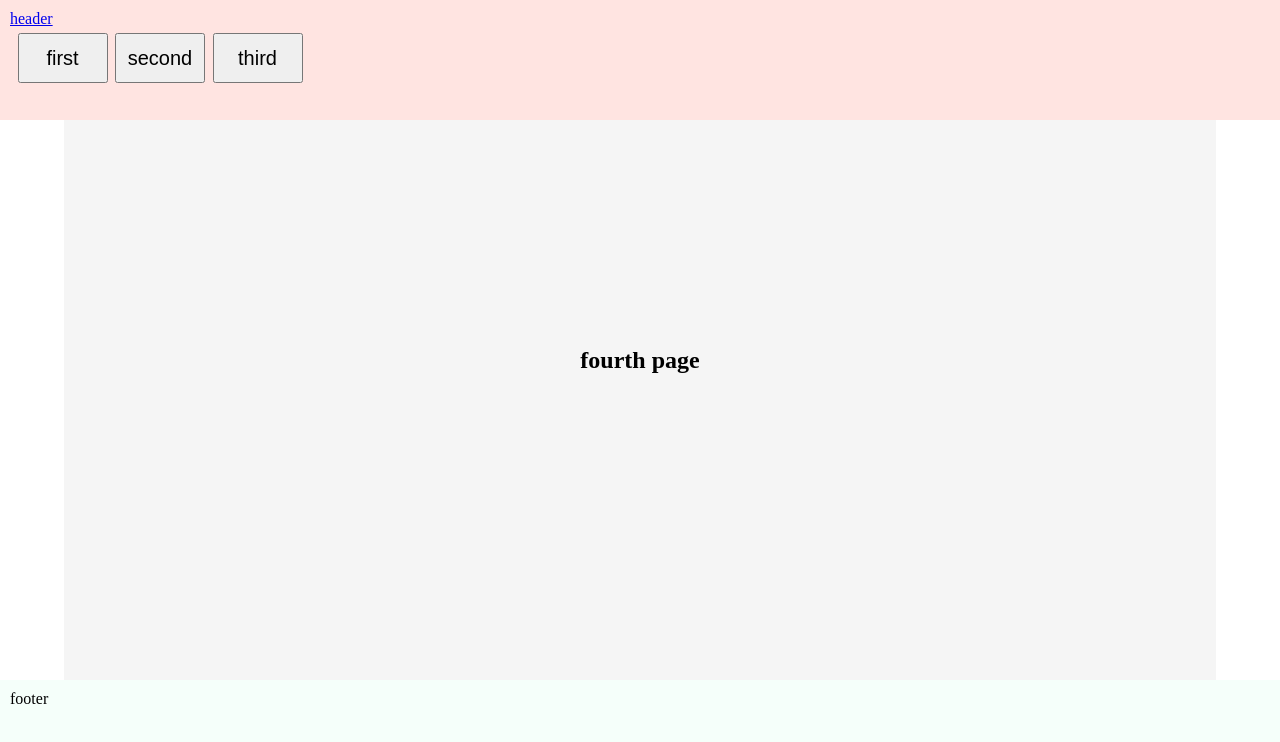
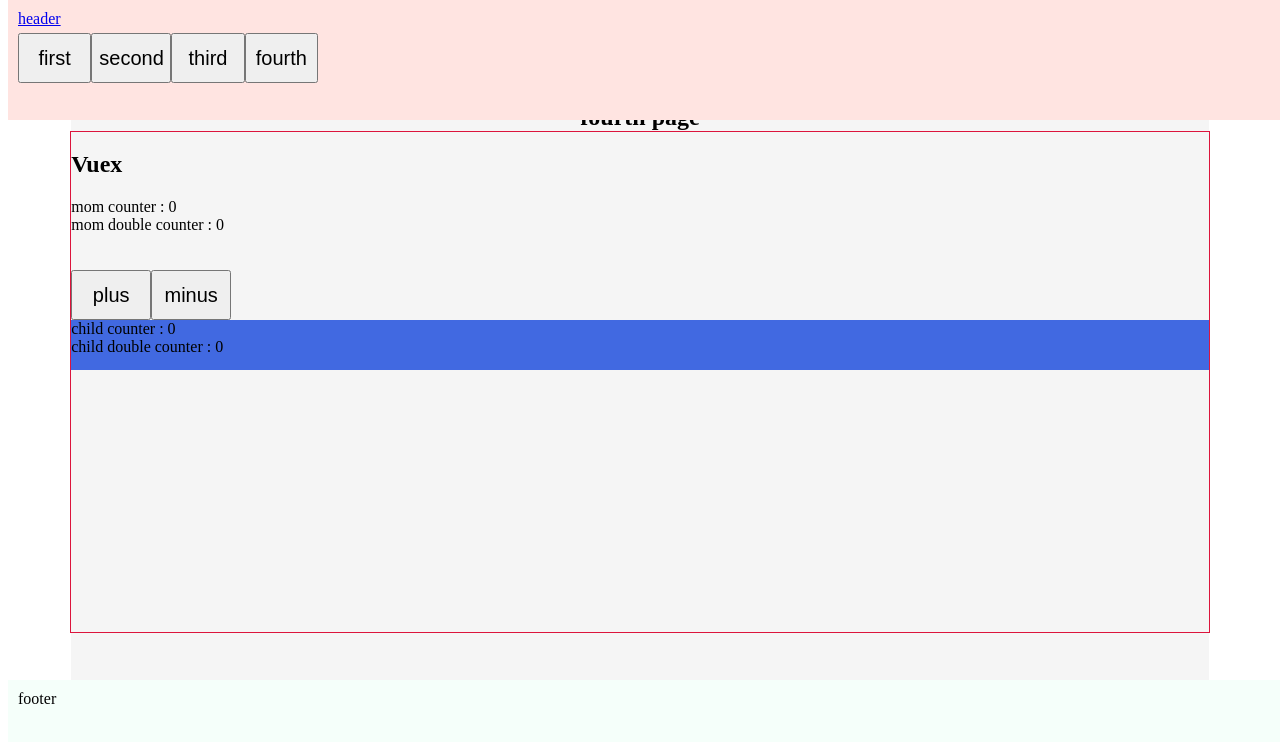
Before and after one commit to ryuwisdom/vue_crush, a Vue app: page /fourth in a window 1280 px wide. Shown: the top 742 px of the page. Built offline with nearby package versions, Linux system fonts and the light colour scheme.

Commit message:
add vuex

```diff
--- a/package.json
+++ b/package.json
@@ -10,9 +10,11 @@
   "dependencies": {
     "core-js": "^3.6.5",
     "vue": "^2.6.11",
-    "vue-router": "^3.5.1"
+    "vue-router": "^3.5.1",
+    "vuex": "^3.6.2"
   },
   "devDependencies": {
+    "@babel/preset-stage-2": "^7.8.3",
     "@vue/cli-plugin-babel": "~4.5.0",
     "@vue/cli-plugin-eslint": "~4.5.0",
     "@vue/cli-service": "~4.5.0",
--- a/src/App.vue
+++ b/src/App.vue
@@ -1,10 +1,10 @@
 <template>
   <div class="app-container">
     <default-layout @button="move">
-<!--      <keep-alive>-->
+      <h2>{{ now }} page</h2>
+      <keep-alive>
         <router-view></router-view>
-<!--      </keep-alive>-->
-      <h2>{{ now }} page</h2>
+      </keep-alive>
     </default-layout>
   </div>
 </template>
@@ -29,13 +29,14 @@ export default {
       console.log('move move', currentBtn)
       this.now = currentBtn
       this.$router.push(`/${currentBtn}`).catch(err => err)
+      console.log()
     }
   },
 
 };
 </script>
 
-<style>
+<style scoped>
 html, body {
   height: 100%;
 }
--- a/src/DefaultLayout/index.vue
+++ b/src/DefaultLayout/index.vue
@@ -19,7 +19,7 @@ export default {
   data() {
     return {
       currentBtn: 'first',
-      buttons: ['first', 'second', 'third']
+      buttons: ['first', 'second', 'third','fourth']
     }
   },
   methods: {
--- a/src/main.js
+++ b/src/main.js
@@ -1,6 +1,7 @@
 import Vue from 'vue';
 import App from './App.vue';
-import router from './router';
+import router from './router'
+import store from './store';
 
 
 Vue.config.productionTip = false
@@ -8,4 +9,5 @@ Vue.config.productionTip = false
 new Vue({
   render: h => h(App),
     router,
+    store,
 }).$mount('#app')
--- /dev/null
+++ b/src/pages/Fourth/FourthChild/index.vue
@@ -0,0 +1,12 @@
+<template>
+  <div class="fourth-child">
+    <slot></slot>
+  </div>
+</template>
+<script></script>
+<style scoped>
+.fourth-child {
+  height: 50px;
+  background-color: royalblue;
+}
+</style>
--- /dev/null
+++ b/src/pages/Fourth/index.vue
@@ -0,0 +1,92 @@
+<template>
+  <div class="fourth">
+    <h2>Vuex</h2>
+    <!-- getter 쓰기전 -->
+    <!--    mom counter : {{this.$store.state.counter}}-->
+    <!--  getter 사용 -->
+    <div>mom counter : {{ getCounter }}</div>
+    <div>mom double counter : {{ doubleCounter }}</div>
+    <br>
+    <br>
+    <button @click="addCounter">plus</button>
+    <button @click="subCounter">minus</button>
+    <br>
+    <div class="container">
+      <div>child counter : {{ getCounter }}</div>
+      <div>child double counter : {{ doubleCounter }}</div>
+    </div>
+<!--    <fourth-child>-->
+      <!--      <div>child counter : {{ this.$store.state.counter }}</div>-->
+<!--    </fourth-child>-->
+
+  </div>
+</template>
+
+<script>
+import {mapGetters, mapMutations, mapActions} from 'vuex'
+// import FourthChild from '@/pages/Fourth/FourthChild';
+
+export default {
+  // components: {FourthChild},
+  created() {
+    console.log(this.$store)
+  },
+  data() {
+    return {
+      counter: 0
+    }
+  },
+  methods: {
+    ...mapMutations([
+      'addCounter', 'subCounter',
+    ]),
+    ...mapActions([
+      'asyncCounter'
+    ]),
+    changeButtonstate() {
+      // this.$store.commit('setButtonState', {newButtonState: 'normal'})
+      // this.$store.commit('setButtonState', {newButtonState: 'hover'})
+      // this.$store.commit('setButtonState', {newButtonState: 'clicked'})
+    },
+    // addCounter() {
+    // this.$store.state.counter++;
+
+    // commit사용하여 store의 mutations에서 호출
+    // this.$store.commit('addCounter')
+    // },
+    // subCounter() {
+    // this.$store.state.counter--;
+    // this.$store.commit('subCounter')
+    // },
+
+
+  },
+  computed: {
+    ...mapGetters([ 'getCounter'
+
+    ]),
+    doubleCounter() {
+      return this.$store.getters.doubleCounter;
+    },
+
+  },
+}
+</script>
+
+
+<style>
+.fourth {
+  width: 100%;
+  height: 500px;
+  border: 1px solid crimson;
+}
+
+button {
+  width: 80px;
+  font-size: 20px;
+}
+.container {
+  height: 50px;
+  background-color: royalblue;
+}
+</style>
--- a/src/pages/Third/index.vue
+++ b/src/pages/Third/index.vue
@@ -54,7 +54,6 @@ export default {
       })
     }
   },
-
 }
 </script>
 
--- a/src/router.js
+++ b/src/router.js
@@ -26,6 +26,11 @@ const router = new VueRouter({
             name: 'third',
             component: () => import("@/pages/Third")
         },
+        {
+            path: '/fourth',
+            name: 'fourth',
+            component: () => import("@/pages/Fourth")
+        },
     ]
 
 })
--- /dev/null
+++ b/src/store.js
@@ -0,0 +1,69 @@
+import Vue from 'vue'
+import Vuex from 'vuex'
+
+Vue.use(Vuex)
+const store = new Vuex.Store({
+    state: {
+        counter: 0,
+        buttonStateCurrent: 'normal'
+    },
+    // mutation : state값 변경
+    // Vuex의 데이터, state값을 변경하는 로직, 인자를 받아 vuex로 넘겨줄 수 있고,
+    // computed가 아닌 methods에 등록
+    // 동기적 로직 정의 (mutations안에 정의한 로직들이 순차적으로 일어나야 각 컴포넌트의 반영 여부를 제대로 추적할 수 있다.)
+    // state관리에 중점
+    mutations: {
+        addCounter: function (state) {
+            return state.counter++
+        },
+        subCounter: function (state) {
+            return state.counter--
+        },
+
+        // setButtonState: function (state, payload) {
+        // }
+
+        setButtonState (state, { newButtonState }) {
+            if (!['normal', 'hover', 'clicked'].includes(newButtonState)) {
+                return
+            }
+            switch (newButtonState) {
+                case 'normal':
+                case 'hover':
+                case 'clicked':
+            }
+            state.buttonStateCurrent = newButtonState
+        },
+    },
+
+    // getter : state값에 쉽게 접근할 수 있는 기능
+    // 각 컴포넌트에서 vuex데이터를 접근할 때 중복된 코드 호출을 방지
+    // vuex의 데이터변경을 각 컴포넌트에서 하는 것이 아니고 vuex에서 수행하고 각 컴포넌트에서 수행로직 호출 -> 가독성,성능 개선
+    // computed 같은
+    getters: {
+        getCounter(state){
+            return state.counter
+        },
+        doubleCounter(state){
+            return state.counter * 2
+        },
+    },
+    // actions : 비동기 처리 로직 선언 (ex) setTimeout or 서버 통신 로직
+    // 동기적 로직은 mutations에서 구현
+    actions: {
+        // addCounter은 commit의 대상은 mutations의 메서드를 의미 / 상태변화 추적을 위
+        addCounter : function (context){
+            console.log('action!')
+            // return context.commit('addCounter')
+            return context.dispatch('addCounter')
+        },
+
+        asyncCounter(context) {
+            return setTimeout(function () {
+                context.commit('addCounter')
+            }, 1000)
+        }
+    }
+})
+
+export default store
```
Also changed, not shown: 1 other file (tests, documents, lock files or other folders).
